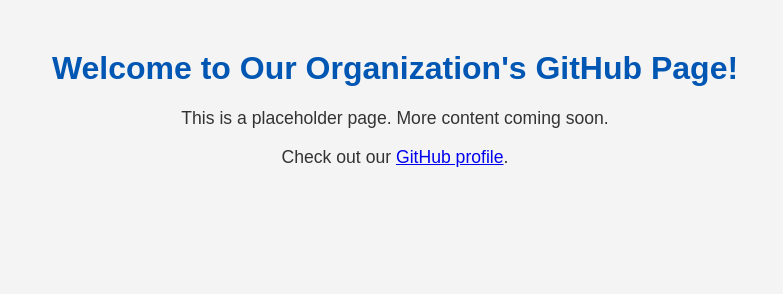
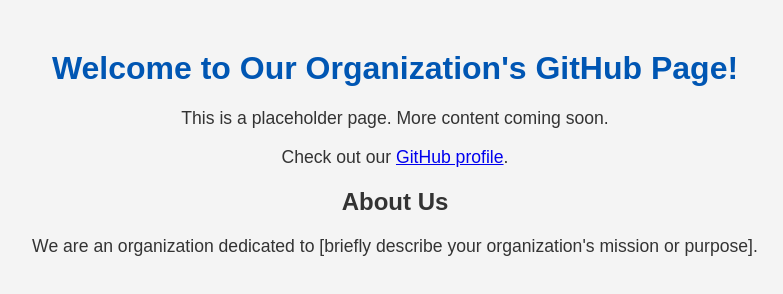
Before and after one commit to ebidoul/ebidoul.github.io, a plain HTML site: page index.html in a window 1280 px wide. Shown: the whole page, without its empty margins (245-1028 px from the left). Drawn offline with Linux system fonts and the light colour scheme.

Commit message:
"Update"

```diff
--- a/index.html
+++ b/index.html
@@ -24,5 +24,8 @@
     <h1>Welcome to Our Organization's GitHub Page!</h1>
     <p>This is a placeholder page. More content coming soon.</p>
     <p>Check out our <a href="https://github.com/ebidoul">GitHub profile</a>.</p>
+
+    <h2>About Us</h2>
+    <p>We are an organization dedicated to [briefly describe your organization's mission or purpose].</p>
 </body>
 </html>
```
